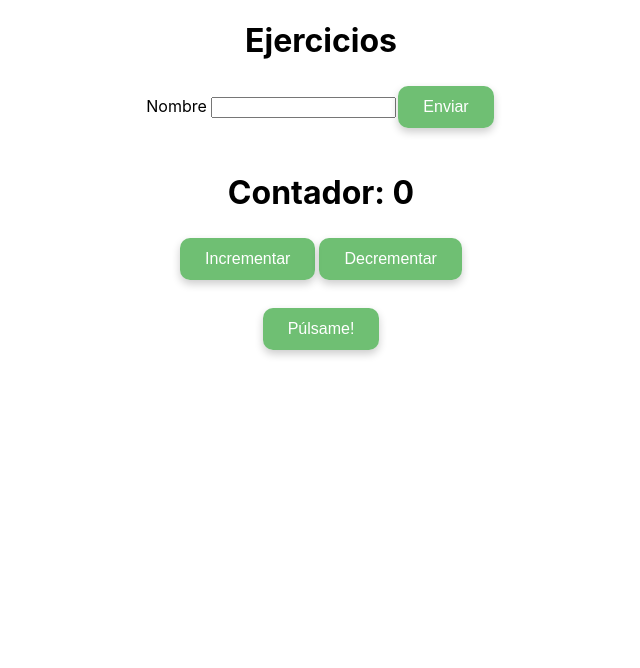
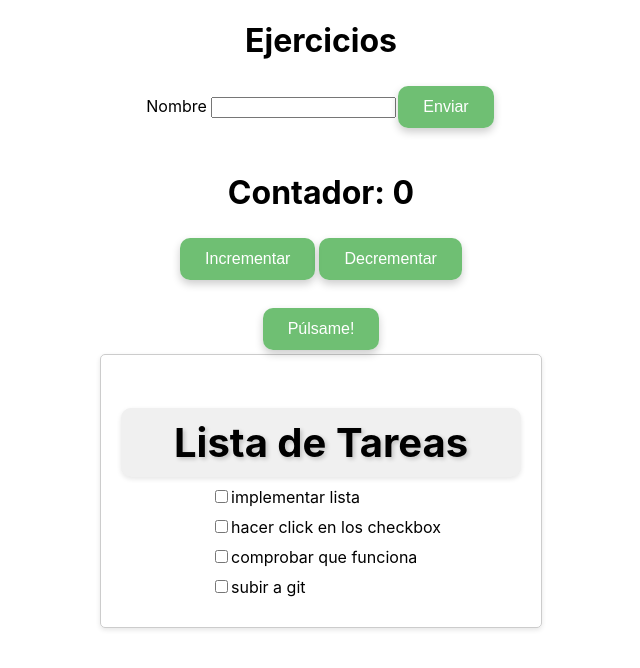
Before and after one commit to MikeArJay/Ejercicio1-Componentes-sencillos-React, a React (Create React App) app: page / in a window 1280 px wide. Shown: the top 668 px of the page, without its empty margins (319-959 px from the left). Built offline with nearby package versions, Linux system fonts and the light colour scheme.

Commit message:
style and create BUscador

```diff
--- a/src/App.css
+++ b/src/App.css
@@ -3,7 +3,6 @@
 }
 
 h2 {
-  color: #f06292;
   font-size: 2.5em;
   font-weight: bold;
   text-shadow: 2px 2px 4px rgba(0, 0, 0, 0.2);
@@ -30,10 +29,35 @@ button {
 
   transition: background-color 0.3s ease;
   border-radius: 10px;
-  box-shadow: 0
-  4px 8px rgba(0, 0, 0, 0.2);
+  box-shadow: 0 4px 8px rgba(0, 0, 0, 0.2);
 }
 
 button:hover {
   background-color: #3e8e41;
 }
+
+.card {
+  max-width: 400px;
+  border: 1px solid #ccc;
+  border-radius: 5px;
+  padding: 20px;
+  box-shadow: 0 2px 5px rgba(0, 0, 0, 0.1);
+  margin: 0 auto;
+}
+
+.card h2 {
+  margin-bottom: 10px;
+}
+
+.card ul {
+  list-style-type: none;
+  padding: 0;
+  margin: 0;
+  text-align: left;
+}
+
+.card li {
+  margin-bottom: 10px;
+  padding-left: 90px;
+
+}
--- a/src/Componentes/Todo.js
+++ b/src/Componentes/Todo.js
@@ -1,10 +1,41 @@
-import React from "react";
-
-const todoList = [{texto:'implementar lista' , completada : false},{texto:'hacer click en los checkbox' , completada : false},{texto:'comprobar que funciona' , completada : false},{texto:'subir a git' , completada : false}]
-
-function Todo(){
+import React, { useState } from "react";
 
 
+function Todo() {
+
+    const [tasks, setTasks] = useState([
+        { texto: 'implementar lista', completada: false },
+        { texto: 'hacer click en los checkbox', completada: false },
+        { texto: 'comprobar que funciona', completada: false },
+        { texto: 'subir a git', completada: false }]);
+
+    const handleCompleteTask = (index) => {
+        const auxTodoList = [...tasks];
+        auxTodoList[index].completada = !auxTodoList[index].completada;
+        setTasks(auxTodoList);
+    };
+
+    return (
+        <>
+            <div className="card">
+                <h2>Lista de Tareas</h2>
+                <ul>
+                    {tasks.map((task, index) => (
+                        <li key={index}>
+                            <input
+                                type="checkbox"
+                                checket={task.completada}
+                                onChange={() => handleCompleteTask(index)}
+                            />
+                            <span style={{ textDecoration: task.completada ? 'line-through' : 'none' }}>{task.texto}</span>
+
+                        </li>
+
+                    ))}
+                </ul>
+            </div>
+        </>
+    )
 
 }
 export default Todo
--- a/src/Componentes/ToggleVisibilidad.js
+++ b/src/Componentes/ToggleVisibilidad.js
@@ -1,15 +1,17 @@
-import React,{useState} from "react";
+import React, { useState } from "react";
 
-function ToggleVisibilidad () {
-const [visible,setVisible] = useState(false);
-const handleToggle = () => {
-    setVisible(!visible);
-};
+function ToggleVisibilidad() {
+    const [visible, setVisible] = useState(false);
+    const handleToggle = () => {
+        setVisible(!visible);
+    };
 
-return(
-    <>
-    <button onClick={handleToggle}>{visible ? 'Ocultar': 'Púlsame!'}</button>
-    {visible && <h2>Sorpresa!</h2>}
+    return (
+        <>
+            <button onClick={handleToggle}>{visible ? 'Ocultar' : 'Púlsame!'}</button>
+            {visible && <h2
+                style={{color: "#fa05d9" }}
+                >Sorpresa!</h2 >}
     </>
 );
 
```
Also changed, not shown: src/Componentes/Buscador.js (added, +8 -0 lines).
